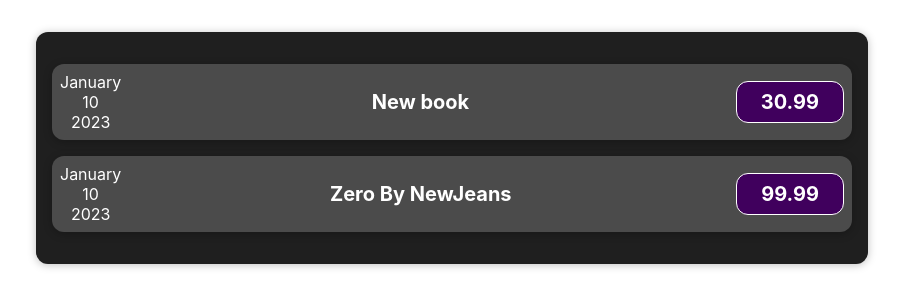
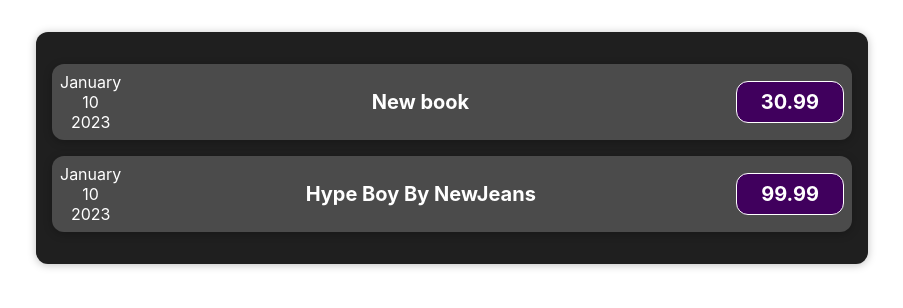
Before and after one commit to hannamagi/expenses, a React (Create React App) app: page / in a window 1280 px wide. Shown: the top 308 px of the page, without its empty margins (188-1091 px from the left). Built offline with nearby package versions, Linux system fonts and the light colour scheme.

Commit message:
Komponentide failide organiseerimine projektis

```diff
--- a/src/App.js
+++ b/src/App.js
@@ -1,9 +1,8 @@
 import './App.css';
 
-import ExpenseItem from './components/ExpenseItem';
-import Expenses from './components/Expenses';
+import Expenses from './components/Expenses/Expenses';
 
-function App() {
+const App = () => {
     const expenses = [
         {
             date: new Date(2023, 0, 10),
@@ -12,7 +11,7 @@
         },
         {
             date: new Date(2023, 0, 10),
-            title: "Zero By NewJeans",
+            title: "Hype Boy By NewJeans",
             price: 99.99
         }
     ]
--- a/src/components/Expenses.js
+++ b/src/components/Expenses/Expenses.js
@@ -1,6 +1,6 @@
 import ExpenseItem from "./ExpenseItem";
 import "./Expenses.css"
-import Card from "./Card";
+import Card from "../UI/Card";
 
 function Expenses(props){
     return (
```
Also changed, not shown: src/components/Expenses/ExpenseDate.css (renamed from src/components/ExpenseDate.css), src/components/Expenses/ExpenseDate.js (renamed from src/components/ExpenseDate.js), src/components/Expenses/ExpenseItem.css (renamed from src/components/ExpenseItem.css), src/components/Expenses/ExpenseItem.js (renamed from src/components/ExpenseItem.js), src/components/Expenses/Expenses.css (renamed from src/components/Expenses.css), src/components/UI/Card.css (renamed from src/components/Card.css), src/components/UI/Card.js (renamed from src/components/Card.js).
